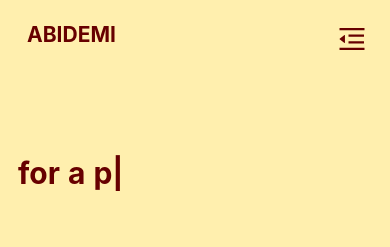
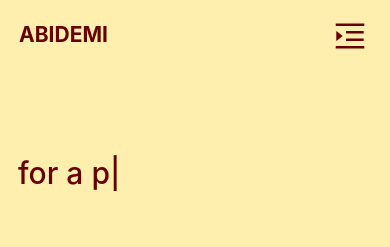
Before and after one commit to Animashaun87/my-profile, a React (Create React App) app: page /contact in a window 390 px wide. Shown: the top 247 px of the page. Built offline with nearby package versions, Linux system fonts and the light colour scheme.

Commit message:
changed banner text

```diff
--- a/src/components/animationText.js
+++ b/src/components/animationText.js
@@ -7,7 +7,7 @@ function ChangeText() {
       <Typical
         steps={["Hire me", 2000, " for a project", 1500]}
         loop={Infinity}
-        wrapper="p"
+        // wrapper="p"
       />
     </>
   );
--- a/src/components/header.js
+++ b/src/components/header.js
@@ -5,6 +5,7 @@ import {
   ContactsFilled,
   HomeFilled,
   MenuFoldOutlined,
+  MenuUnfoldOutlined,
   ProfileFilled,
   ProjectFilled,
 } from "@ant-design/icons";
@@ -107,20 +108,28 @@ function Header({ menuOpen, toggleMenu, toggleLogo, path }) {
 
           <Col className="show-mobile right right-ipad right-mobile show-ipad smaller-phone">
             {!menuOpen ? (
-              <Button type="link" onClick={toggleMenu}>
-                <MenuFoldOutlined
+              <Button
+                type="link"
+                onClick={toggleMenu}
+                style={{ marginTop: "-5px" }}
+              >
+                <MenuUnfoldOutlined
                   style={{
                     color: colors.lightBrown,
-                    fontSize: "28px",
+                    fontSize: "32px",
                     fontWeight: 900,
                     transition: "all 5s ease-out",
                   }}
                 />
               </Button>
             ) : (
-              <Button type="link" onClick={toggleMenu}>
+              <Button
+                type="link"
+                onClick={toggleMenu}
+                style={{ marginTop: "-5px" }}
+              >
                 <CloseSquareFilled
-                  style={{ color: colors.lightBrown, fontSize: "24px" }}
+                  style={{ color: colors.lightBrown, fontSize: "36px" }}
                 />
               </Button>
             )}
--- a/src/components/pages-banner.js
+++ b/src/components/pages-banner.js
@@ -13,9 +13,9 @@ function PageBanner(props) {
           <h2 style={styles.contactH2} className="hide-text">
             {title}
           </h2>
-          <h2 style={styles.ChangeText} className="hide-text-big-screen">
+          <h3 style={styles.ChangeText} className="hide-text-big-screen ">
             <ChangeText />
-          </h2>
+          </h3>
         </div>
       </Layout>
     </>
@@ -35,13 +35,12 @@ const styles = {
   contactH2: {
     color: colors.lightBrown,
     fontSize: "30px",
-    fontWeight: 400,
+    fontWeight: "400px",
     paddingLeft: "18px",
   },
   ChangeText: {
     color: colors.lightBrown,
     fontSize: "30px",
-    fontWeight: "bold",
     paddingLeft: "18px",
   },
 };
--- a/src/utils/styles/global.css
+++ b/src/utils/styles/global.css
@@ -51,6 +51,14 @@
   }
 }
 
+@media (min-width: 280px) {
+  .logo {
+    position: absolute;
+    left: -32px !important;
+    top: -24px;
+  }
+}
+
 @media screen and (min-width: 768px) and (max-width: 991px) {
   .hide-ipad {
     display: none !important;
@@ -76,14 +84,6 @@
     position: absolute;
     right: 5px !important;
     top: 24px;
-  }
-}
-
-@media (min-width: 280px) {
-  .logo {
-    position: absolute;
-    left: -24px !important;
-    top: -24px;
   }
 }
 
@@ -540,7 +540,25 @@
 
 @media only screen and (min-width: 576px) and (max-width: 767px) {
   .about-top {
-    margin-top: -80px !important;
+    margin-top: -40px !important;
+  }
+}
+
+@media only screen and (min-width: 768px) and (max-width: 991px) {
+  .about-top {
+    margin-top: -40px !important;
+  }
+}
+
+@media only screen and (min-width: 991px) and (max-width: 1199px) {
+  .about-top {
+    margin: -40px 0 -30px 0 !important;
+  }
+}
+
+@media (min-width: 1366px) {
+  .about-top {
+    margin: 20px 0 20px 0 !important;
   }
 }
 
@@ -653,25 +671,13 @@
   }
 }
 
-@media (min-width: 1366px) {
-  .hide-text-big-screen {
+@media only screen and (min-width: 576px) and (max-width: 767px) {
+  .hide-text {
     display: none !important;
   }
 }
 
-@media only screen and (min-width: 992px) and (max-width: 1199px) {
-  .hide-text-big-screen {
-    display: none !important;
-  }
-}
-
-@media only screen and (min-width: 576px) and (max-width: 767px) {
-  .hide-text-big-screen {
-    display: none !important;
-  }
-}
-
-@media only screen and (min-width: 768px) and (max-width: 991px) {
+@media (min-width: 1366px) {
   .hide-text-big-screen {
     display: none !important;
   }
```
